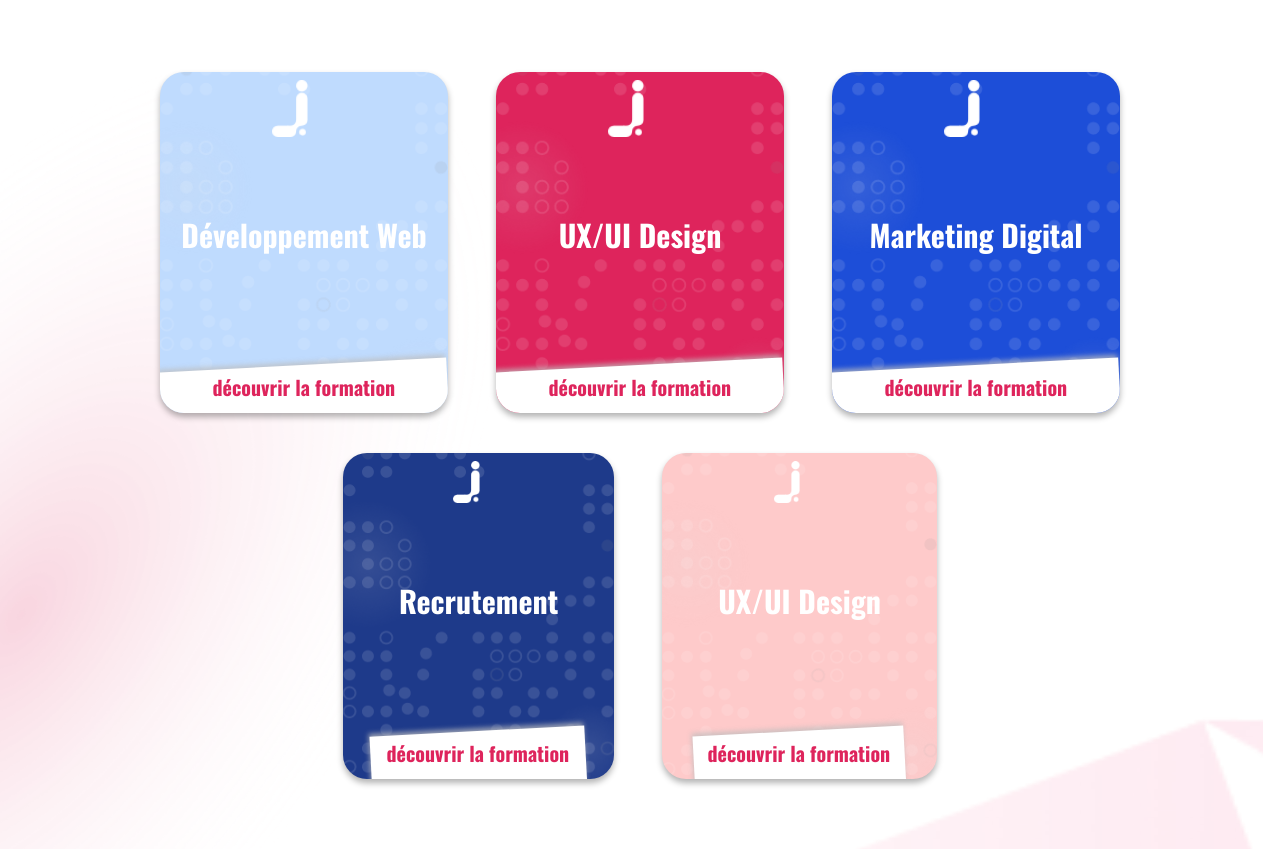
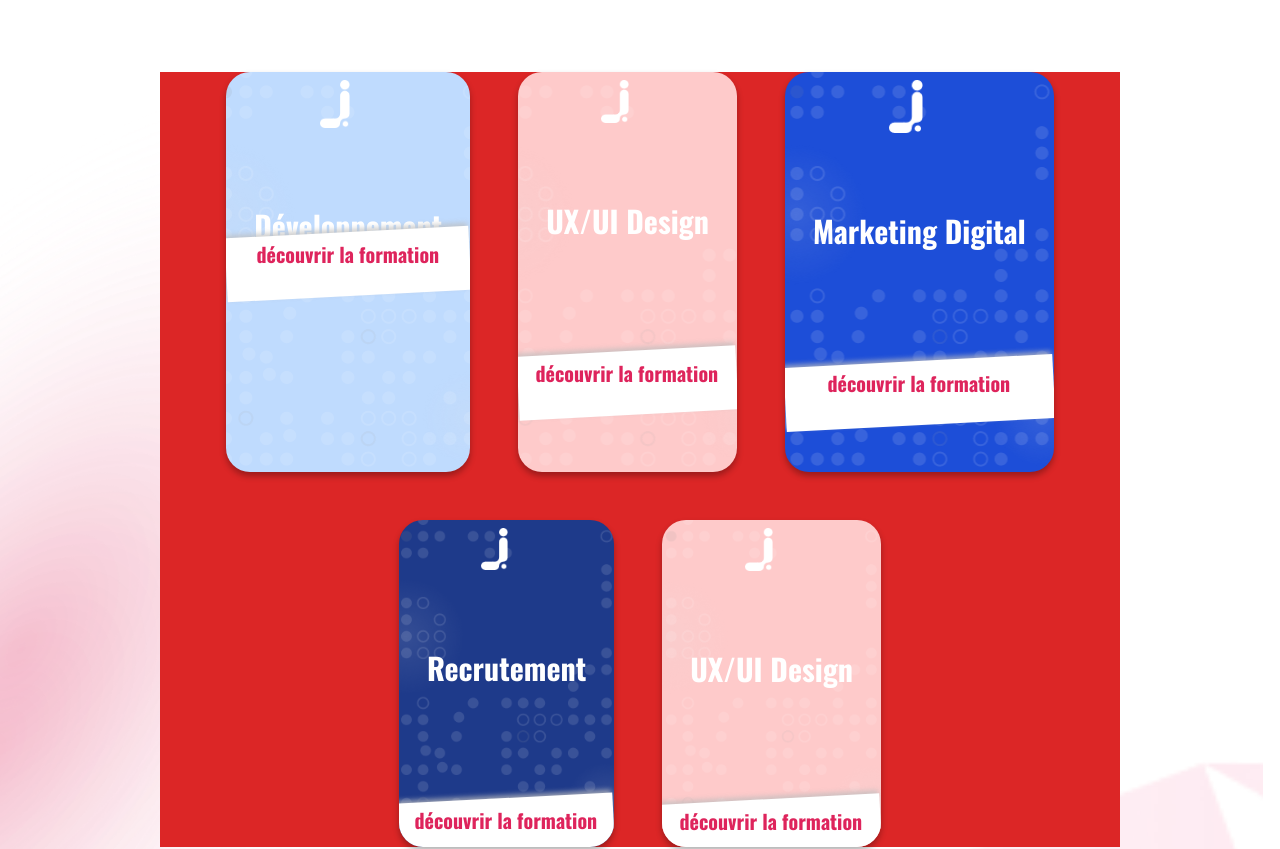
Before and after one commit to jumpschool/jump-school-vitrine, a React (Vite) app: page / in a window 1280 px wide. Shown: the part 1080-1929 px from the top of the page. Built offline with nearby package versions, Linux system fonts and the light colour scheme.

Commit message:
fixing Errors

```diff
--- a/src/Components/Formation-proposé/Cartes.jsx
+++ b/src/Components/Formation-proposé/Cartes.jsx
@@ -4,12 +4,13 @@ import './cartes.css';
 
 function Cartes() {
   return (
+    <div className="section-container  column_holder mt-16 w-full mx-auto">
+
       <div className="section-container column_holder mt-16 w-full mx-auto">
-
-      <div className="grid grid-cols-1  md:grid-cols-2 lg:grid-cols-3 gap-12 w-3/4 max-sm:w-9/10 lg-custom-width mx-auto">
+        <div className="flex flex-wrap justify-center bg-red-600 gap-12 w-3/4 max-sm:w-9/10 lg-custom-width mx-auto">
 
           {/* Card 1 */}
-        <div className="relative">
+          <div className="flex relative" style={{height: '400px'}}>
             <div className="rounded-3xl bg-blue-200 bg-carde relative overflow-hidden">
               <div className="relative z-10">
                 <div className="flex flex-row items-center justify-center mb-4">
@@ -21,8 +22,8 @@ function Cartes() {
                     />
                   </div>
                 </div>
-              <div className="flex items-center justify-center pt-16 pb-40 text-3xl font-bold text-center text-white">
-                <h3>Développement Web </h3>
+                <div className="flex px-7 items-center justify-center pt-16 text-3xl font-bold text-center text-white">
+                  <h3>Développement<br /> Web</h3>
                 </div>
                 <div className="bottom_card z-20 hover:bg-customPink hover:text-white">
                   <button className='text-customPink hover:text-white text-button flex flex-col items-center justify-center text-xl font-bold'>
@@ -34,7 +35,7 @@ function Cartes() {
           </div>
 
           {/* Card 2 */}
-<div className="relative">
+          {/* <div className="flex relative">
             <div className="rounded-3xl bg-customPink bg-carde relative overflow-hidden">
               <div className="relative z-10">
                 <div className="flex flex-row items-center justify-center mb-4">
@@ -46,7 +47,7 @@ function Cartes() {
                     />
                   </div>
                 </div>
-              <div className="flex items-center justify-center pt-16 pb-40 text-3xl font-bold text-center text-white">
+                <div className="flex px-7 items-center justify-center pt-16 pb-40 text-3xl font-bold text-center text-white">
                   <h3>UX/UI Design</h3>
                 </div>
                 <div className="bottom_card z-20 hover:bg-customPink hover:text-white">
@@ -56,10 +57,34 @@ function Cartes() {
                 </div>
               </div>
             </div>
+          </div> */}
+          <div className="flex relative">
+            <div className="rounded-3xl bg-red-200 bg-carde relative overflow-hidden">
+              <div className="relative z-10">
+                <div className="flex flex-row items-center justify-center mb-4">
+                  <div className="w-1/6 mr-4 pt-2">
+                    <img
+                      src={logoCarde}
+                      alt="image_formation"
+                      className="w-3/4 h-3/4 object-cover"
+                    />
+                  </div>
+                </div>
+                <div className="flex px-7 items-center justify-center pt-16 pb-40 text-3xl font-bold text-center text-white">
+                  <h3>UX/UI Design</h3>
+                </div>
+                <div className="bottom_card z-20 hover:bg-customPink">
+                  <button className='text-customPink hover:text-white text-button flex flex-col items-center justify-center text-xl font-bold'>
+                    découvrir la formation
+                  </button>
+                </div>
+              </div>
+            </div>
           </div>
 
+
           {/* Card 3 */}
-        <div className="relative">
+          <div className="flex relative">
             <div className="rounded-3xl bg-blue-700 bg-carde relative overflow-hidden">
               <div className="relative z-10">
                 <div className="flex flex-row items-center justify-center mb-4">
@@ -71,7 +96,7 @@ function Cartes() {
                     />
                   </div>
                 </div>
-              <div className="flex items-center justify-center pt-16 pb-40 text-3xl font-bold text-center text-white">
+                <div className="flex px-7 items-center justify-center pt-16 pb-40 text-3xl font-bold text-center text-white">
                   <h3>Marketing Digital</h3>
                 </div>
                 <div className="bottom_card z-20 hover:bg-customPink">
@@ -83,13 +108,9 @@ function Cartes() {
             </div>
           </div>
 
-      </div>
-
-      <div className="grid grid-cols-1 md:grid-cols-2 lg:grid-cols-3 gap-12 w-3/4 sm:w-9/10 lg:w-custom-width mx-auto max-2xl:flex flex-wrap justify-center items-center pt-10">
-
           {/* Card 4 */}
- <div className="relative w-full md:w-auto">
-  <div className="rounded-3xl bg-blue-900 bg-carde relative overflow-hidden px-7">
+          <div className="flex relative">
+            <div className="rounded-3xl bg-blue-900 bg-carde relative overflow-hidden">
               <div className="relative z-10">
                 <div className="flex flex-row items-center justify-center mb-4">
                   <div className="w-1/6 mr-4 pt-2">
@@ -113,8 +134,8 @@ function Cartes() {
           </div>
 
           {/* Card 5 */}
-<div className="relative w-full md:w-auto">
-  <div className="rounded-3xl bg-red-200 bg-carde relative overflow-hidden px-8">
+          <div className="flex relative">
+            <div className="rounded-3xl bg-red-200 bg-carde relative overflow-hidden">
               <div className="relative z-10">
                 <div className="flex flex-row items-center justify-center mb-4">
                   <div className="w-1/6 mr-4 pt-2">
@@ -125,7 +146,7 @@ function Cartes() {
                     />
                   </div>
                 </div>
-      <div className="flex items-center justify-center pt-16 pb-40 text-3xl font-bold text-center text-white px-6">
+                <div className="flex px-7 items-center justify-center pt-16 pb-40 text-3xl font-bold text-center text-white">
                   <h3>UX/UI Design</h3>
                 </div>
                 <div className="bottom_card z-20 hover:bg-customPink">
@@ -138,9 +159,7 @@ function Cartes() {
           </div>
 
         </div>
-
-
-
+      </div>
     </div>
   );
 }
```
Lines whose indentation alone changed are shown as unchanged.
